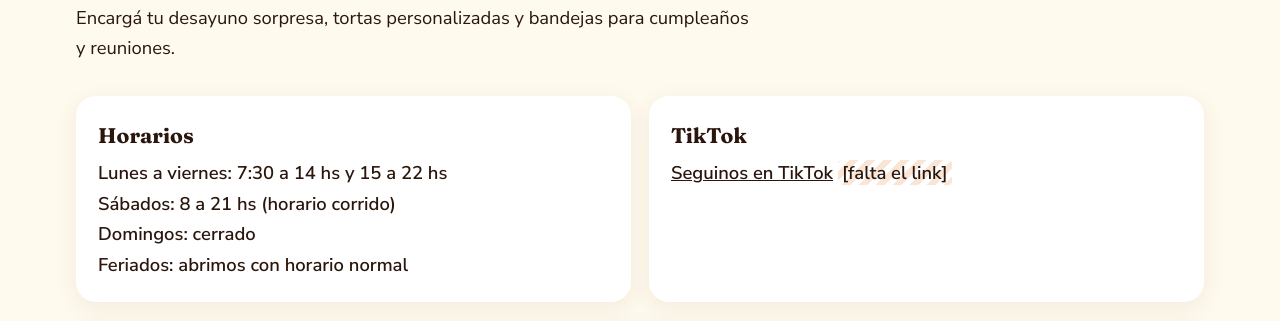
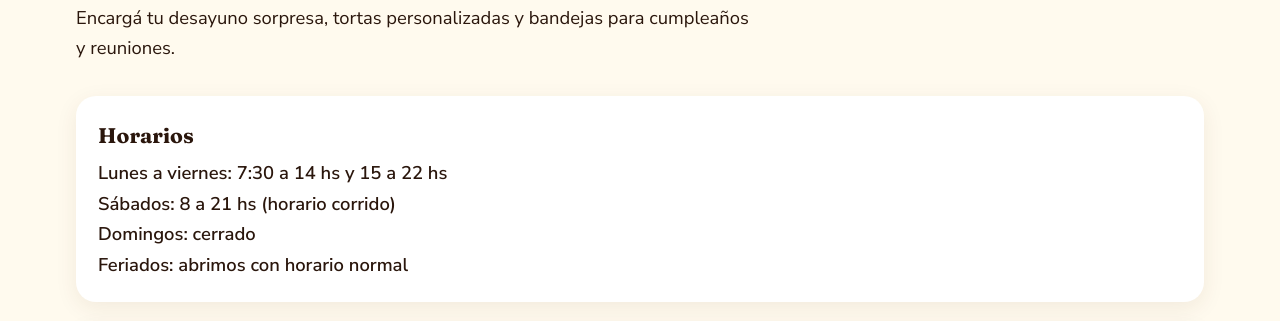
Before and after one commit to cristianaorlandoaparicio18-cell/Panader-a-la-lela-chicha, a plain HTML site: page index.html in a window 1280 px wide. Shown: the part 6486-6807 px from the top of the page. Drawn offline with Linux system fonts and the light colour scheme; grey boxes are pictures that could not be loaded.

Commit message:
Sacar TikTok hasta tener el link
Co-Authored-By: Claude Opus 5.5 <noreply@anthropic.com>
Claude-Session: https://claude.ai/code/session_01A7CZXksTMc1Gb5sqZMJqQ9

```diff
--- a/index.html
+++ b/index.html
@@ -350,7 +350,6 @@ footer small{color:var(--muted)}
       </div>
       <div class="info">
         <div><h3>Horarios</h3><p>Lunes a viernes: 7:30 a 14 hs y 15 a 22 hs<br>Sábados: 8 a 21 hs (horario corrido)<br>Domingos: cerrado<br>Feriados: abrimos con horario normal</p></div>
-        <div><h3>TikTok</h3><p><a href="https://www.tiktok.com/@[usuario]" target="_blank" rel="noopener">Seguinos en TikTok</a> <span class="ph">[falta el link]</span></p></div>
       </div>
       <div class="mapa">
         <iframe title="Mapa: Francia 2054, Caleta Olivia" src="https://maps.google.com/maps?q=Francia%202054%2C%20Caleta%20Olivia%2C%20Santa%20Cruz%2C%20Argentina&z=16&output=embed" loading="lazy" referrerpolicy="no-referrer-when-downgrade"></iframe>
```
